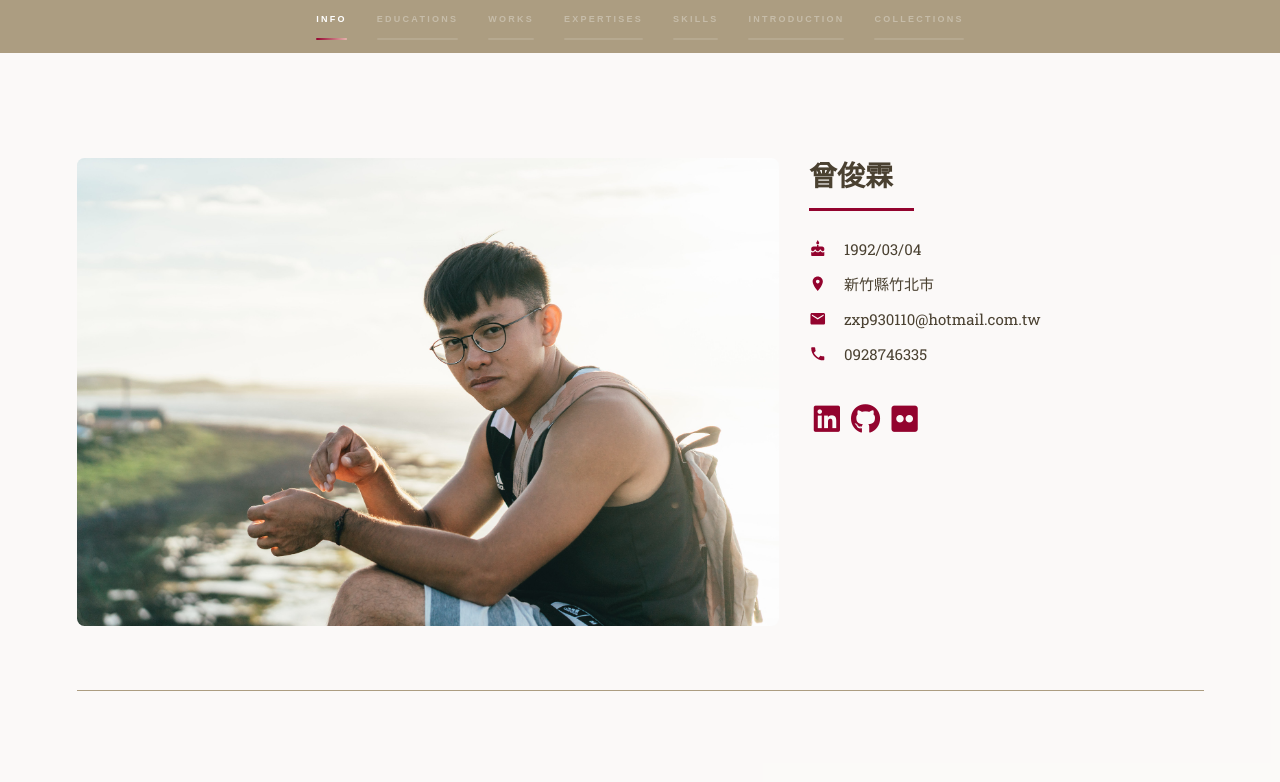
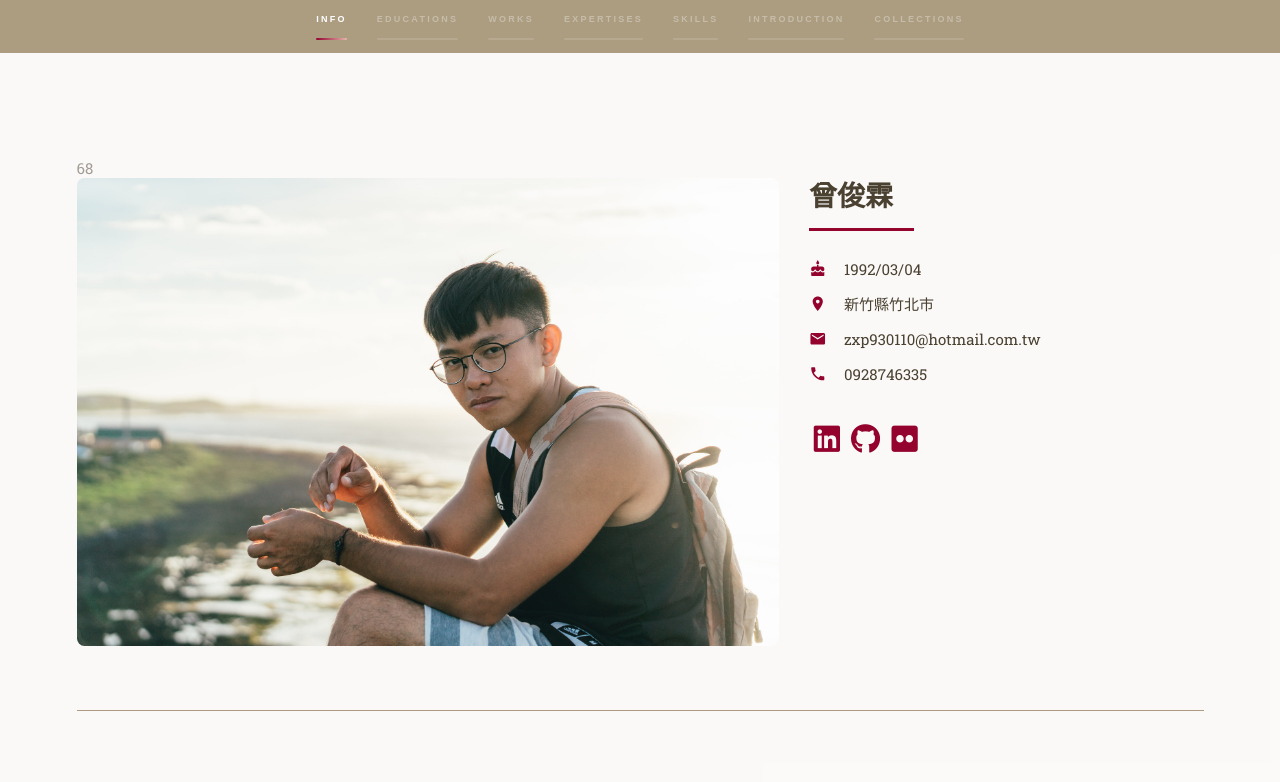
Before and after one commit to JosephT5566/my-resume, a React (Create React App) app: page / in a window 1280 px wide. Shown: the top 782 px of the page. Built offline with nearby package versions, Linux system fonts and the light colour scheme.

Commit message:
modify setting method of the InfoCard offsetTop

```diff
--- a/src/components/InfoCards/InfoCard.jsx
+++ b/src/components/InfoCards/InfoCard.jsx
@@ -4,15 +4,17 @@ import PositionContext from '../../contexts/PositionContext';
 import './InfoCard.scss';
 
 export default function InfoCard({ id, ...props }) {
-	const { handlePositionSetting } = useContext(PositionContext);
+	const { positions, handlePositionSetting } = useContext(PositionContext);
 	const cardRef = useRef(null);
+	const offsetTop = cardRef.current ? cardRef.current.offsetTop : 0;
 
 	useEffect(() => {
-		handlePositionSetting({ [id]: cardRef.current.offsetTop });
-	}, [handlePositionSetting, id]);
+		handlePositionSetting({ [id]: offsetTop });
+	}, [handlePositionSetting, id, offsetTop]);
 
 	return (
 		<div id="infoCard" ref={cardRef}>
+			<div style={{ opacity: '0.5' }}>{positions[id]}</div>
 			{props.children}
 		</div>
 	);
```
